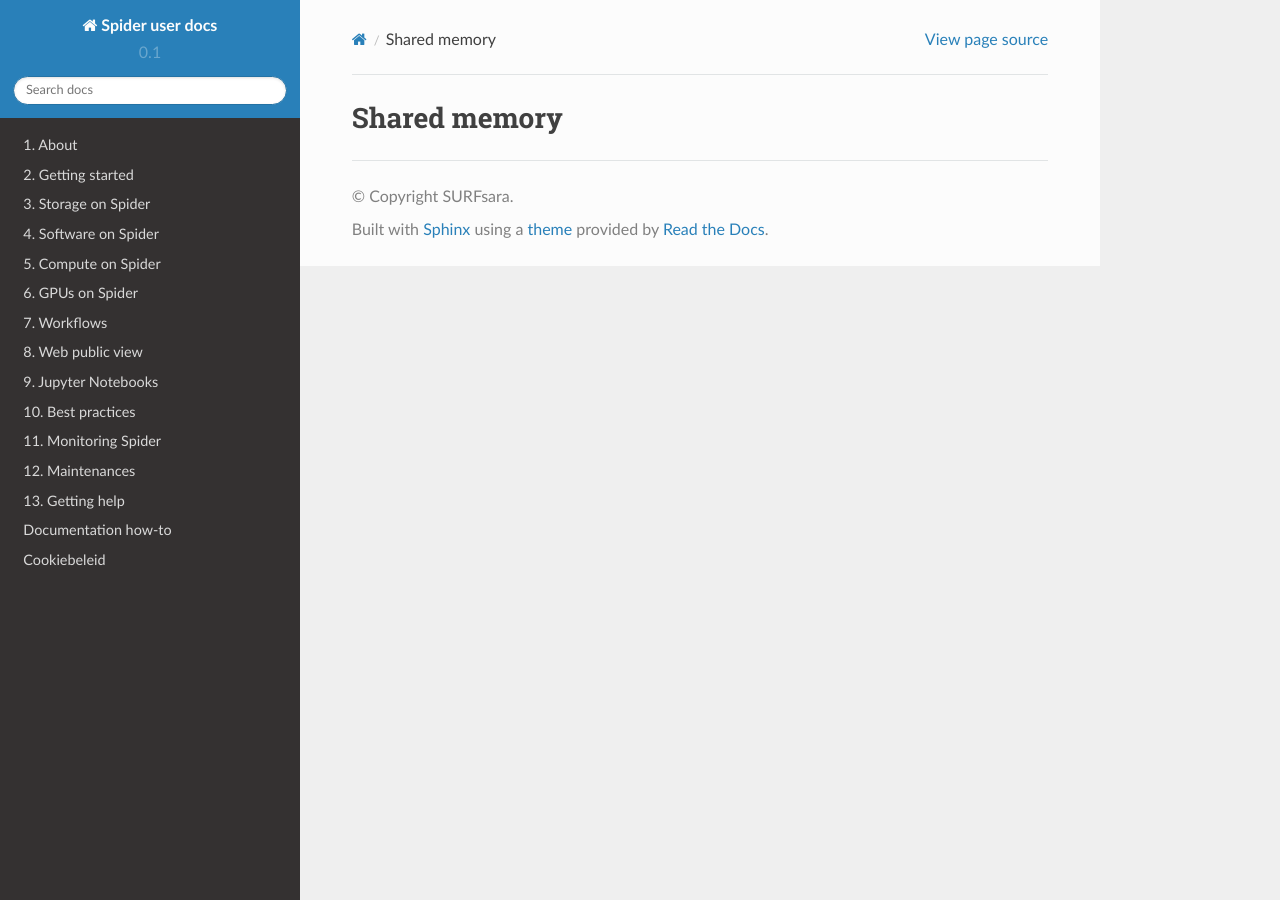
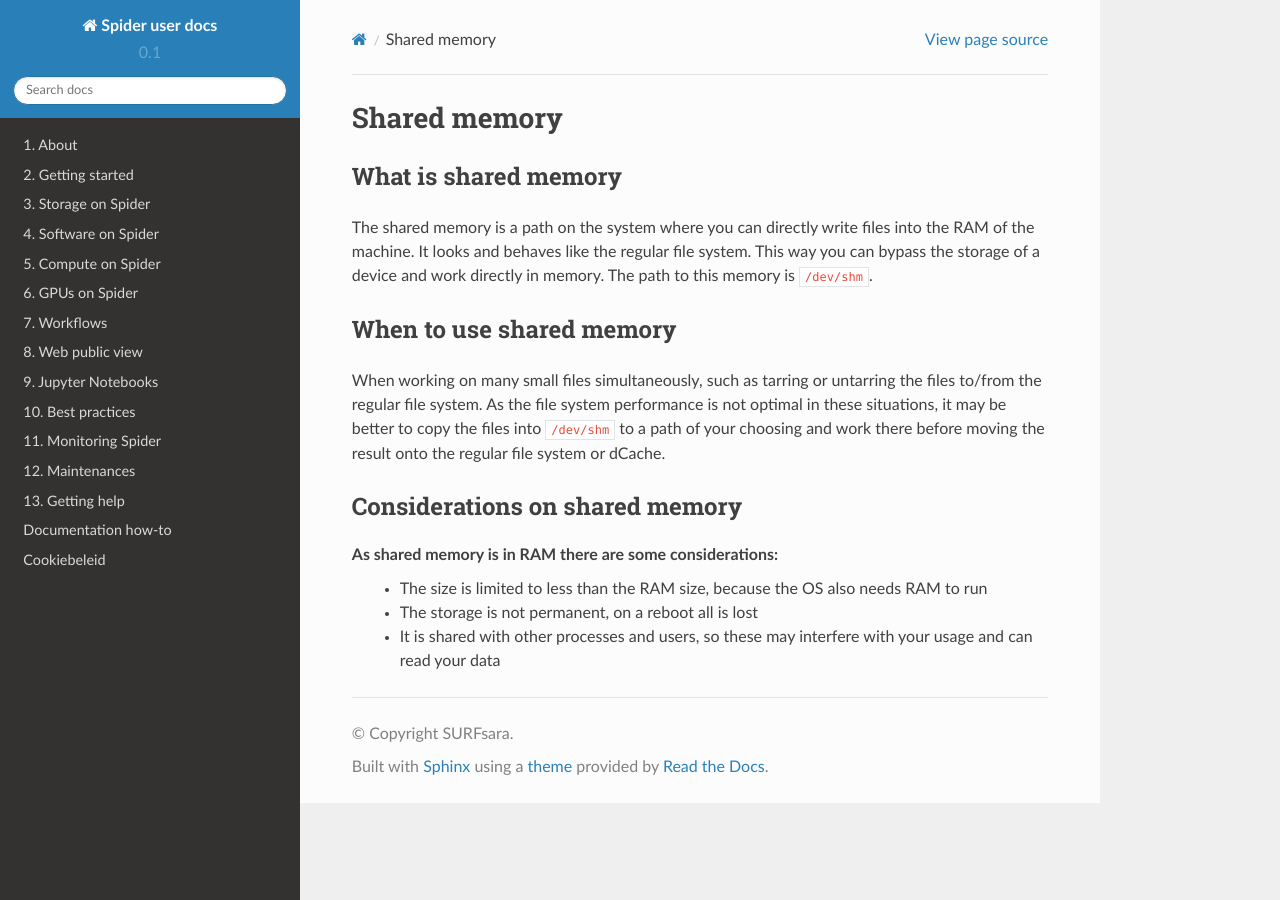
Before and after one commit to sara-nl/spiderdocs, a Sphinx documentation site: the page built from source/Pages/storage/shared_memory.rst, in a window 1280 px wide. Built offline with Sphinx 7.4.7 and the Read the Docs theme 2.0.0, drawn with Linux system fonts in a browser that asks for light colours.

Commit message:
Add first draft shared memory

```diff
--- a/source/Pages/storage/shared_memory.rst
+++ b/source/Pages/storage/shared_memory.rst
@@ -3,3 +3,21 @@
 *****************
 Shared memory
 *****************
+
+What is shared memory
+---------------------
+
+The shared memory is a path on the system where you can directly write files into the RAM of the machine. It looks and behaves like the regular file system. This way you can bypass the storage of a device and work directly in memory. The path to this memory is ``/dev/shm``.
+
+When to use shared memory
+-------------------------
+
+When working on many small files simultaneously, such as tarring or untarring the files to/from the regular file system. As the file system performance is not optimal in these situations, it may be better to copy the files into ``/dev/shm`` to a path of your choosing and work there before moving the result onto the regular file system or dCache.
+
+Considerations on shared memory
+-------------------------------
+
+As shared memory is in RAM there are some considerations:
+ - The size is limited to less than the RAM size, because the OS also needs RAM to run
+ - The storage is not permanent, on a reboot all is lost
+ - It is shared with other processes and users, so these may interfere with your usage and can read your data
```
